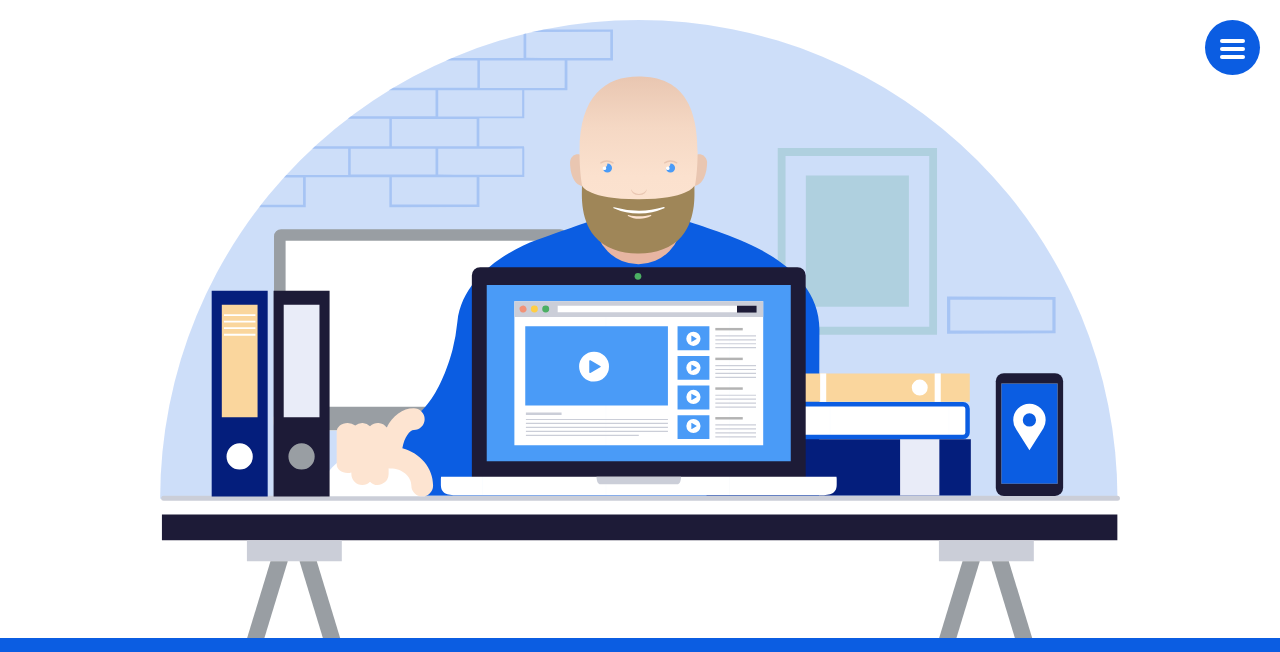
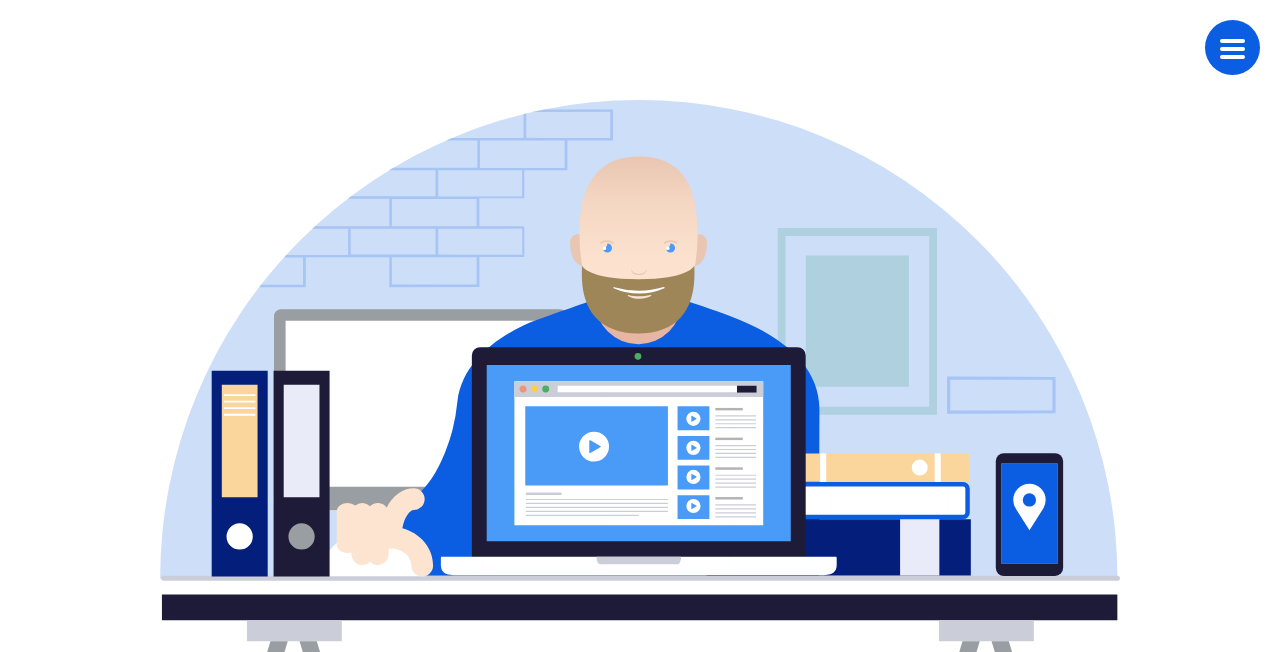
Before and after one commit to gavinquirk/gq-web, a website: page index.html in a window 1280 px wide. Shown: the top 652 px of the page. Drawn offline with nearby package versions, Linux system fonts and the light colour scheme.

Commit message:
forgotten margin on top of intro img

```diff
--- a/style.css
+++ b/style.css
@@ -229,6 +229,10 @@ nav a {
   align-items: center;
   text-align: center;
   padding-bottom: 0px;
+}
+
+#introduction > img {
+  margin-top: 80px;
 }
 
 #introduction h1 {
```
